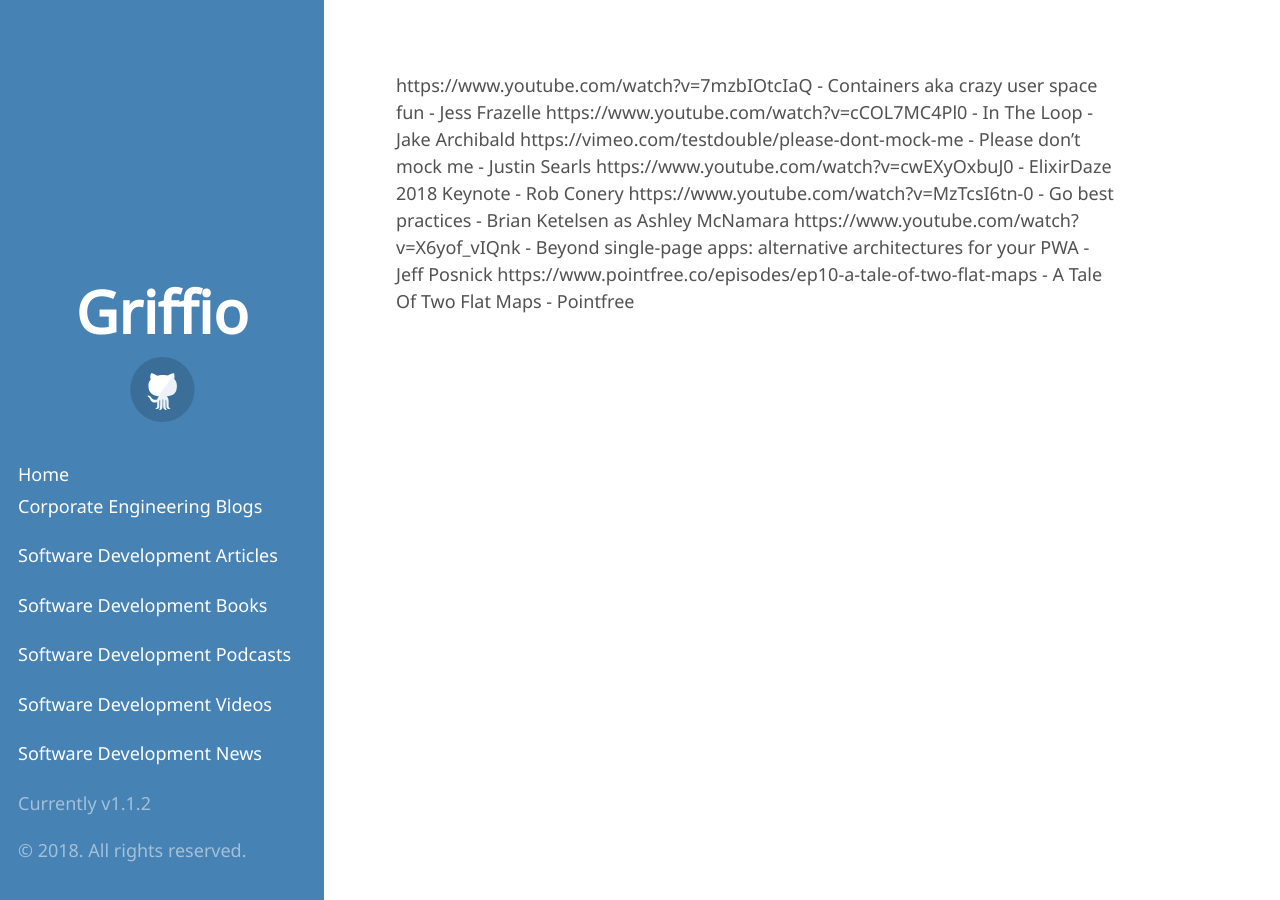
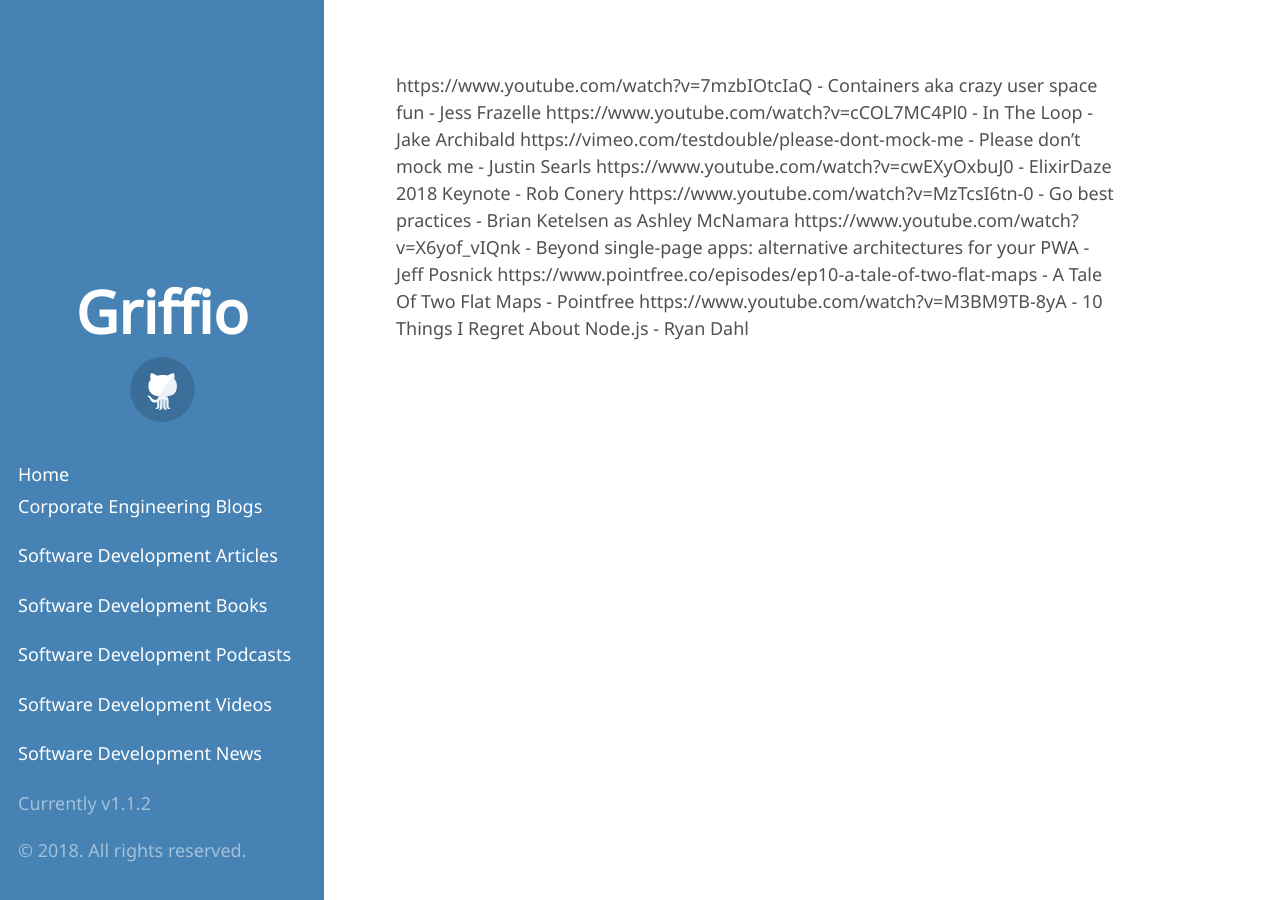
Before and after one commit to griffio/griffio.github.io, a Jekyll site: the page built from tech_talks_highlighted_2018.md, in a window 1280 px wide. Built offline with Jekyll 4.4.1, drawn with Linux system fonts in a browser that asks for light colours; some web fonts are replaced; our own code applies the rules of GitHub Pages for plain Markdown files.

Commit message:
10 Things I Regret About Node.js

```diff
--- a/tech_talks_highlighted_2018.md
+++ b/tech_talks_highlighted_2018.md
@@ -5,3 +5,4 @@
 https://www.youtube.com/watch?v=MzTcsI6tn-0 - Go best practices - Brian Ketelsen as Ashley McNamara
 https://www.youtube.com/watch?v=X6yof_vIQnk - Beyond single-page apps: alternative architectures for your PWA -Jeff Posnick
 https://www.pointfree.co/episodes/ep10-a-tale-of-two-flat-maps - A Tale Of Two Flat Maps - Pointfree
+https://www.youtube.com/watch?v=M3BM9TB-8yA - 10 Things I Regret About Node.js - Ryan Dahl
```
